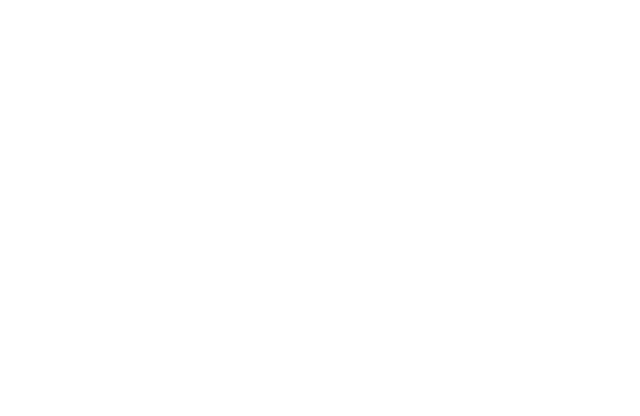
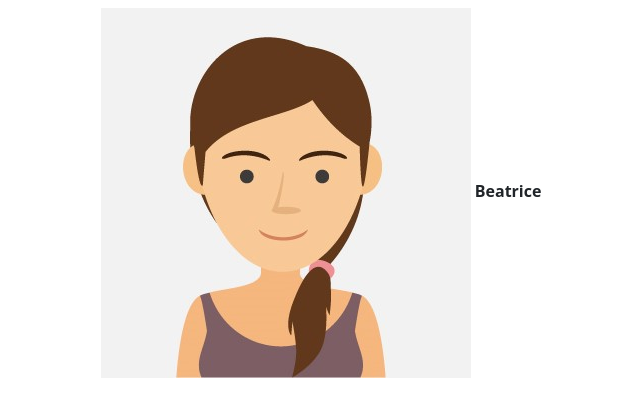
Before and after one commit to Carlo1891/vue-boolzapp, a plain HTML site: page index.html in a window 1280 px wide. Shown: the whole page, without its empty margins (319-959 px from the left). Drawn offline with nearby package versions, Linux system fonts and the light colour scheme.

Commit message:
Nuovo sviluppo

```diff
--- a/index.html
+++ b/index.html
@@ -5,12 +5,25 @@
         <meta http-equiv="X-UA-Compatible" content="IE=edge">
         <meta name="viewport" content="width=device-width, initial-scale=1.0">
         <title>Vue Boolzapp</title>
-        <!-- CSS only -->
+        <link rel="stylesheet" href="https://cdnjs.cloudflare.com/ajax/libs/font-awesome/6.0.0-beta2/css/all.min.css" integrity="sha512-YWzhKL2whUzgiheMoBFwW8CKV4qpHQAEuvilg9FAn5VJUDwKZZxkJNuGM4XkWuk94WCrrwslk8yWNGmY1EduTA==" crossorigin="anonymous" referrerpolicy="no-referrer" />
         <link href="https://cdn.jsdelivr.net/npm/bootstrap@5.2.0-beta1/dist/css/bootstrap.min.css" rel="stylesheet" integrity="sha384-0evHe/X+R7YkIZDRvuzKMRqM+OrBnVFBL6DOitfPri4tjfHxaWutUpFmBp4vmVor" crossorigin="anonymous">
         <link rel="stylesheet" href="./css/style.css">
-        <script src="https://cdn.jsdelivr.net/npm/vue@2/dist/vue.js"></script>
     </head>
+
     <body>
+        <div id="app" class="background d-flex align-items-center justify-content-center">
+            <div class="box-container d-flex">
+                <aside class="sidebar overflow-hidden d-flex flex-column">
+                    <section class="p-2 d-flex justify-content-between align-items-center">
+                        <div>
+                            <img class="avatar-image" src="img/avatar_io.jpg" alt="Avatar utente"/>
+                            <p class="fw-bold d-inline">Beatrice</p>
+                          </div>
+                    </section>
+                </aside>
+            </div>
+        </div>
+
         <script src="https://cdn.jsdelivr.net/npm/vue@2/dist/vue.js"></script>
         <script src="./js/main.js"></script>
     </body>
```
Also changed, not shown: img/avatar_1.jpg (added), img/avatar_2.jpg (added), img/avatar_3.jpg (added), img/avatar_4.jpg (added), img/avatar_5.jpg (added), img/avatar_6.jpg (added), img/avatar_7.jpg (added), img/avatar_8.jpg (added), img/avatar_io.jpg (added), img/mine.jpg (added).
